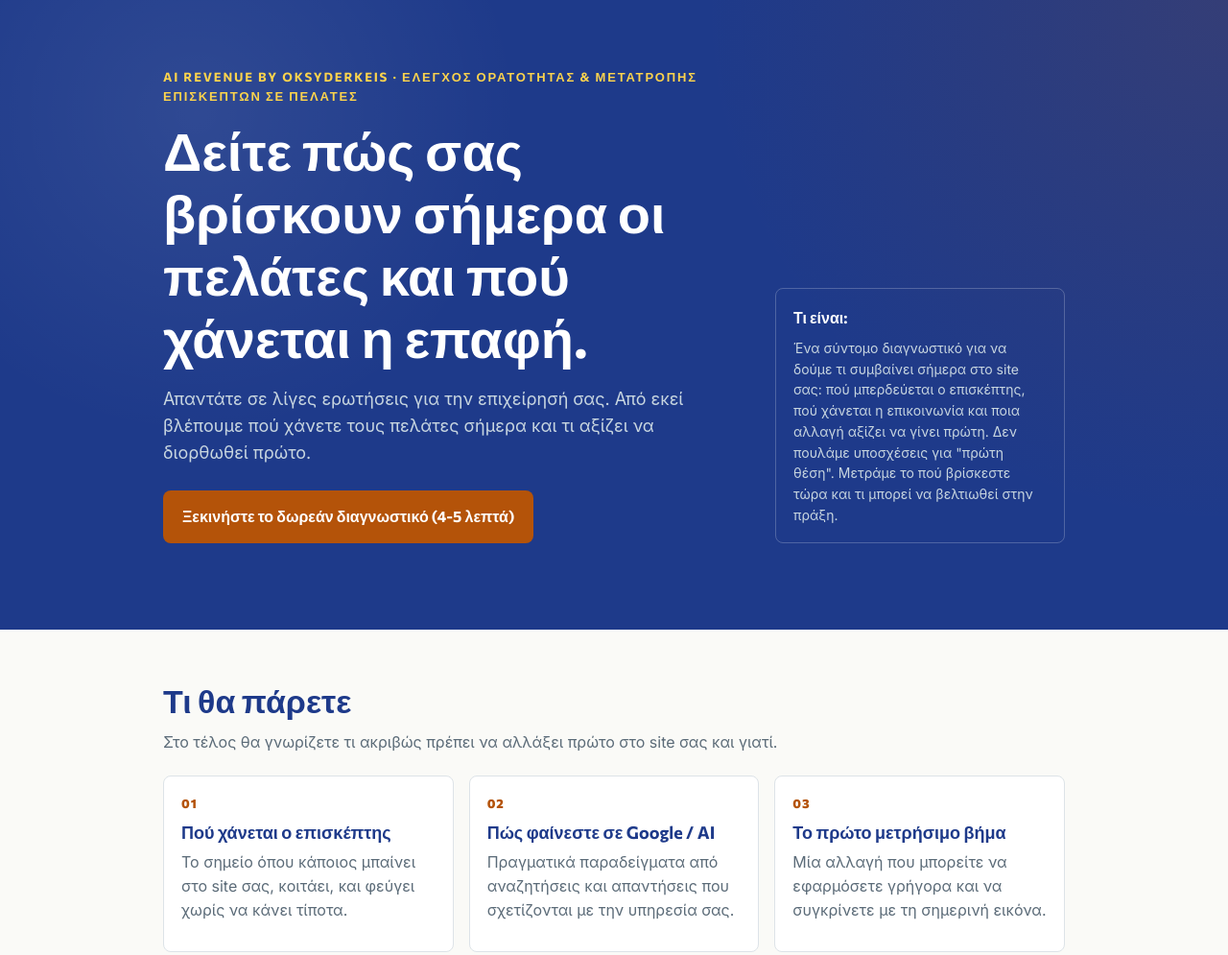
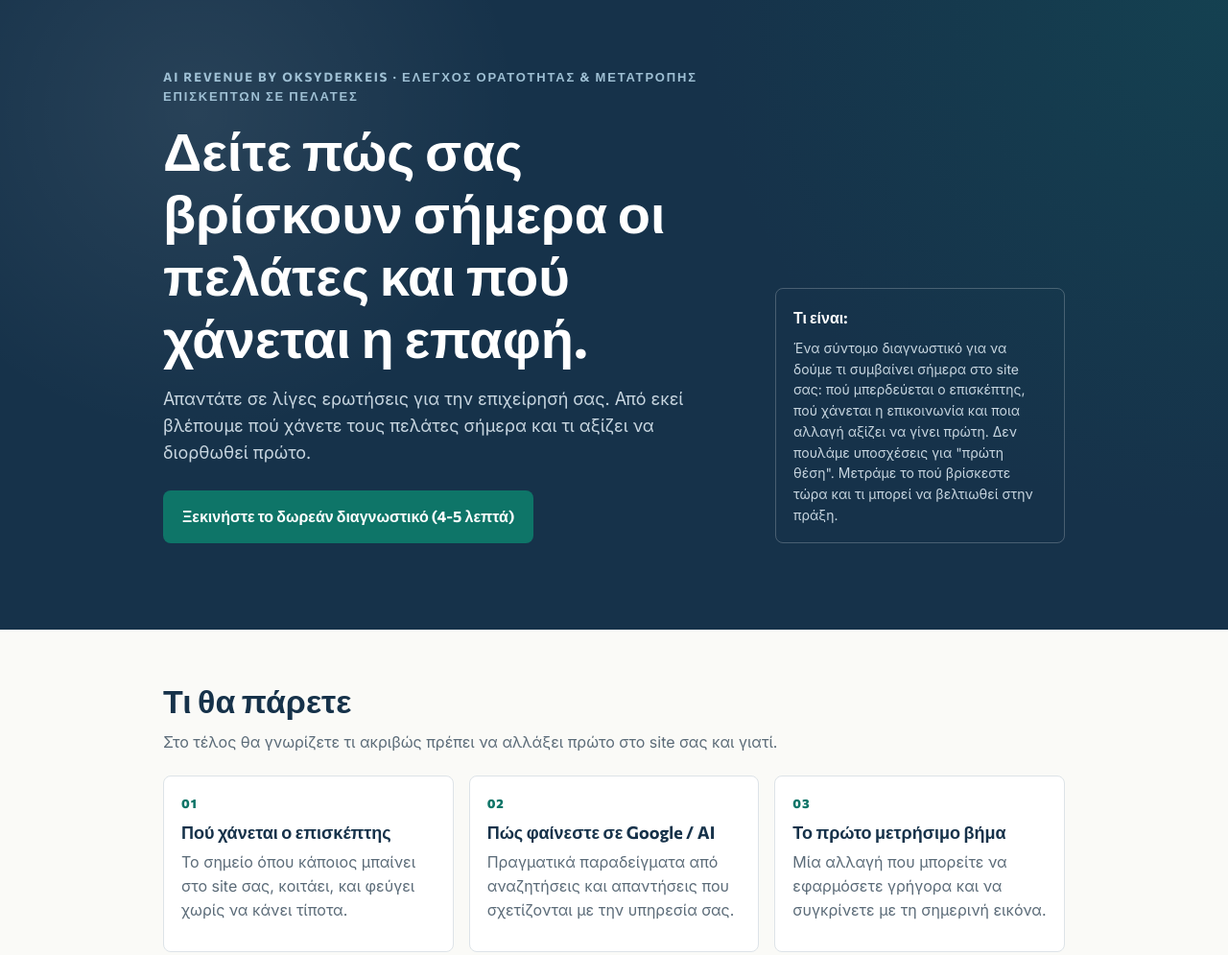
Before and after one commit to cracken8681/oksyderkeis-landing, an Astro site: page /ai-revenue in a window 1280 px wide. Shown: the top 995 px of the page at 96% size. Built offline with nearby package versions, Linux system fonts and the light colour scheme; Astro itself is replaced by a stand-in of ours.

Commit message:
Revert to original teal/green palette on ai-revenue + ai-audit
David prefers the original green (#0e7568) over gold (#b45309).
Applied consistently to both pages: CSS vars, borders, gradients, CTAs.

Co-Authored-By: Claude Sonnet 4.6 <noreply@anthropic.com>

```diff
--- a/src/pages/ai-audit.astro
+++ b/src/pages/ai-audit.astro
@@ -344,11 +344,11 @@ const jsonLd = [
     --ai-ink: #0f172a;
     --ai-muted: #475569;
     --ai-soft: #e2e8f0;
-    --ai-navy: #1e3a8a;
-    --ai-blue: #1e40af;
-    --ai-gold: #b45309;
+    --ai-navy: #16324a;
+    --ai-blue: #0f2436;
+    --ai-gold: #0e7568;
     background:
-      linear-gradient(180deg, rgba(30, 58, 138, 0.08), rgba(248, 250, 252, 0) 460px),
+      linear-gradient(180deg, rgba(14, 117, 104, 0.08), rgba(248, 250, 252, 0) 460px),
       var(--ai-bg);
     color: var(--ai-ink);
     overflow-x: hidden;
@@ -454,7 +454,7 @@ const jsonLd = [
     background: var(--ai-gold);
     color: #fff;
     padding: 0 20px;
-    border: 1px solid rgba(180, 83, 9, 0.24);
+    border: 1px solid rgba(14, 117, 104, 0.24);
   }
 
   .cta-btn:hover,
@@ -476,7 +476,7 @@ const jsonLd = [
   }
 
   .hero-facts div {
-    border: 1px solid rgba(30, 58, 138, 0.14);
+    border: 1px solid rgba(14, 117, 104, 0.14);
     background: rgba(255, 255, 255, 0.72);
     border-radius: 8px;
     padding: 14px;
@@ -519,7 +519,7 @@ const jsonLd = [
     justify-content: space-between;
     gap: 16px;
     align-items: flex-start;
-    border: 1px solid rgba(30, 58, 138, 0.12);
+    border: 1px solid rgba(14, 117, 104, 0.12);
     background: #f8fafc;
     border-radius: 8px;
     padding: 18px;
@@ -565,7 +565,7 @@ const jsonLd = [
   }
 
   .signal.good span { background: #15803d; }
-  .signal.warn span { background: #b45309; }
+  .signal.warn span { background: #0e7568; }
   .signal.bad span { background: #b91c1c; }
 
   .signal p {
@@ -622,7 +622,7 @@ const jsonLd = [
   }
 
   .report-sheet {
-    border: 1px solid rgba(30, 58, 138, 0.14);
+    border: 1px solid rgba(14, 117, 104, 0.14);
     background: linear-gradient(180deg, #fff, #f8fafc);
     border-radius: 8px;
     padding: 24px;
@@ -653,7 +653,7 @@ const jsonLd = [
   .steps li,
   .pricing-card,
   .faq-item {
-    border: 1px solid rgba(30, 58, 138, 0.12);
+    border: 1px solid rgba(14, 117, 104, 0.12);
     background: #fff;
     border-radius: 8px;
     padding: 20px;
@@ -668,7 +668,7 @@ const jsonLd = [
     height: 32px;
     margin-bottom: 16px;
     border-radius: 99px;
-    background: rgba(30, 58, 138, 0.1);
+    background: rgba(14, 117, 104, 0.1);
     color: var(--ai-navy);
     font-weight: 800;
   }
@@ -698,7 +698,7 @@ const jsonLd = [
   }
 
   .pricing-card.featured {
-    border-color: rgba(180, 83, 9, 0.42);
+    border-color: rgba(14, 117, 104, 0.42);
     box-shadow: 0 18px 45px rgba(180, 83, 9, 0.12);
   }
 
--- a/src/pages/ai-revenue.astro
+++ b/src/pages/ai-revenue.astro
@@ -13,16 +13,16 @@
   <link href="https://fonts.googleapis.com/css2?family=Commissioner:wght@500;700;800&family=Inter:wght@400;500;600;700&display=swap" rel="stylesheet">
   <style is:global>
     :root {
-      --navy: #1e3a8a;
-      --navy-deep: #172554;
+      --navy: #16324a;
+      --navy-deep: #0f2436;
       --ink: #22303c;
       --muted: #5b6b78;
       --paper: #fafaf7;
       --card: #ffffff;
       --line: #dde3e8;
-      --teal: #b45309;
-      --teal-soft: #fef3c7;
-      --amber: #d97706;
+      --teal: #0e7568;
+      --teal-soft: #e6f2f0;
+      --amber: #b57e10;
       --danger: #b3261e;
       --radius: 8px;
     }
@@ -44,7 +44,7 @@
     .inner { max-width: 940px; margin: 0 auto; }
     .narrow { max-width: 760px; margin: 0 auto; }
     .eyebrow {
-      color: #fcd34d;
+      color: #9fc0d4;
       font-family: Commissioner, sans-serif;
       font-size: 13px;
       font-weight: 700;
@@ -74,7 +74,7 @@
     }
     .hero::before {
       background:
-        radial-gradient(circle at top right, rgba(180,83,9,.15), transparent 38%),
+        radial-gradient(circle at top right, rgba(14,117,104,.22), transparent 38%),
         radial-gradient(circle at 16% 18%, rgba(255,255,255,.08), transparent 28%);
       content: "";
       inset: 0;
@@ -107,7 +107,7 @@
       padding: 15px 20px;
       text-decoration: none;
     }
-    .cta:hover { background: #0b6257; }
+    .cta:hover { background: #09655a; }
     .hero-proof {
       border: 1px solid rgba(255,255,255,.22);
       border-radius: var(--radius);
@@ -194,7 +194,7 @@
       margin-bottom: 14px;
       padding: 18px 18px 16px;
     }
-    .q.answered { border-color: #d4a76a; }
+    .q.answered { border-color: #bcd8d2; }
     .qhead { align-items: baseline; display: flex; gap: 8px; margin-bottom: 4px; }
     .qn { color: var(--teal); font-family: Commissioner, sans-serif; font-size: 13.5px; font-weight: 700; min-width: 26px; }
     .qt { font-size: 15.5px; font-weight: 600; }
```
